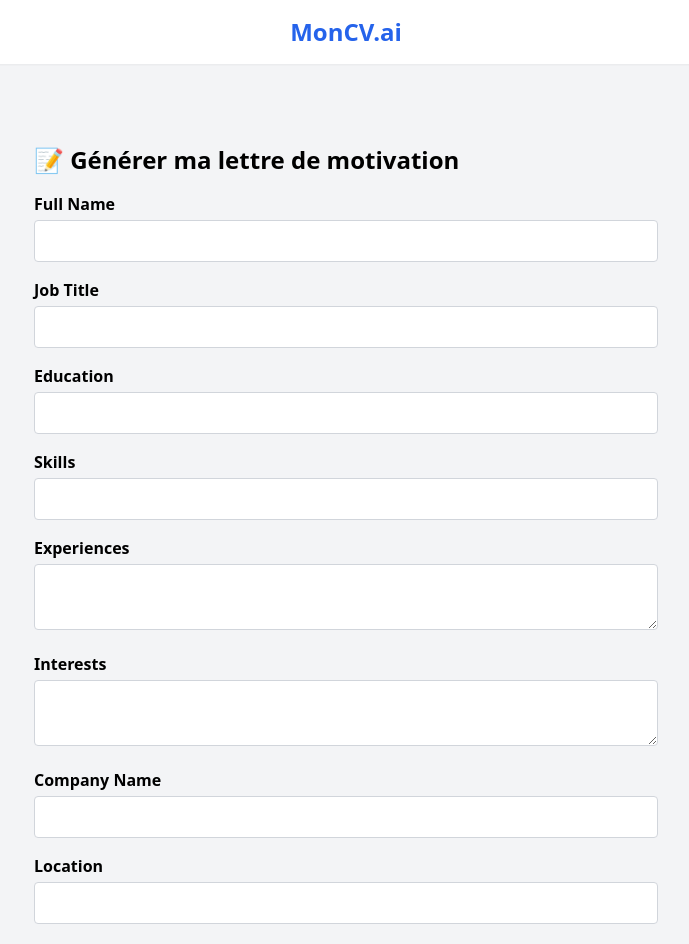
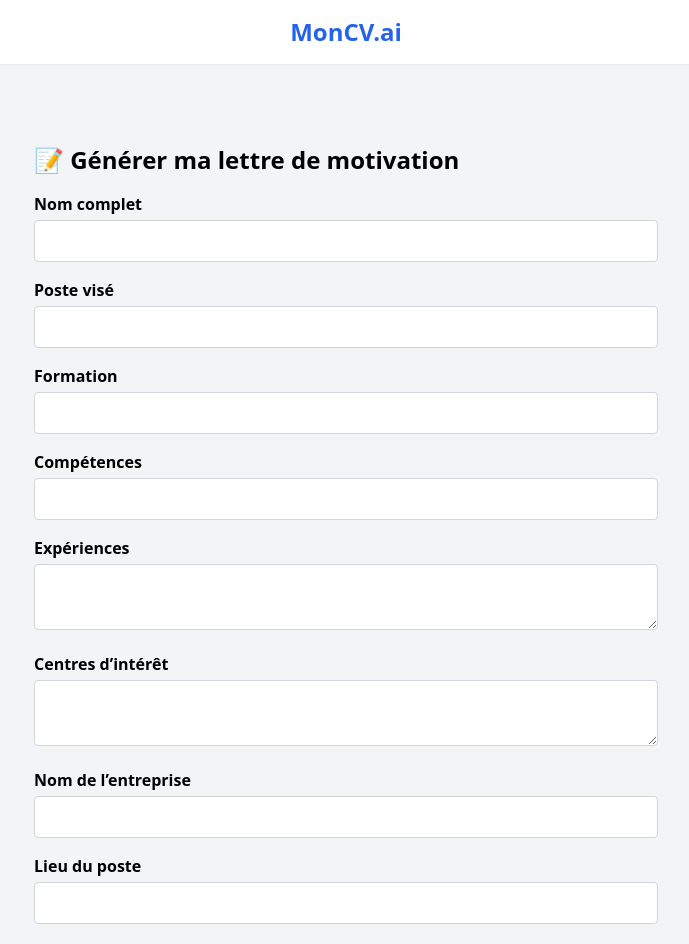
Before and after one commit to Valant41/cv-generator, a React (Vite) app: page /lettre-de-motivation in a window 1280 px wide. Shown: the top 944 px of the page, without its empty margins (294-983 px from the left). Built offline with nearby package versions, Linux system fonts and the light colour scheme; what @react-pdf/renderer would draw is missing.

Commit message:
Champs lettre en Français + modifiable

```diff
--- a/src/components/CoverLetterForm.jsx
+++ b/src/components/CoverLetterForm.jsx
@@ -4,13 +4,23 @@ import axios from "axios";
 import { PDFDownloadLink } from "@react-pdf/renderer";
 import CoverLetterPDF from "./CoverLetterPDF";
 
+const fieldLabels = {
+  fullName: "Nom complet",
+  jobTitle: "Poste visé",
+  education: "Formation",
+  skills: "Compétences",
+  experiences: "Expériences",
+  interests: "Centres d’intérêt",
+  companyName: "Nom de l’entreprise",
+  location: "Lieu du poste",
+  recruiterName: "Nom du recruteur (facultatif)",
+};
 
 export default function CoverLetterForm() {
   const location = useLocation();
   const cvData = location.state?.cvData;
+
   const [loading, setLoading] = useState(false);
-
-
   const [form, setForm] = useState({
     fullName: "",
     jobTitle: "",
@@ -33,12 +43,9 @@ export default function CoverLetterForm() {
         jobTitle: cvData.jobTitle || "",
         education: cvData.formations?.map(f => f.degree + " à " + f.school).join(", ") || "",
         skills: cvData.skills || "",
-        experiences: typeof cvData.experiences === "string"
-  ? cvData.experiences
-  : Array.isArray(cvData.experiences)
+        experiences: Array.isArray(cvData.experiences)
           ? cvData.experiences.map(e => `${e.position} chez ${e.company}`).join(", ")
-    : "",
-
+          : typeof cvData.experiences === "string" ? cvData.experiences : "",
         interests: cvData.interests || "",
       }));
     }
@@ -49,28 +56,20 @@ export default function CoverLetterForm() {
   };
 
   const generateLetter = async () => {
-  console.log("🟢 Bouton Générer cliqué !");
-  console.log("📤 Données envoyées au backend :", form);
-
-  setLoading(true); // ▶️ Démarre l'animation
-  setGeneratedLetter(""); // (optionnel) vide le texte précédent
-
+    setLoading(true);
+    setGeneratedLetter("");
     try {
       const response = await axios.post(
         "https://cv-generator-93on.onrender.com/generate-cover-letter",
         form
       );
-
-    console.log("✅ Réponse reçue du backend :", response.data);
       setGeneratedLetter(response.data.letter);
     } catch (err) {
-    console.error("❌ Erreur lors de la génération :", err.response?.data || err.message);
+      console.error("❌ Erreur :", err.response?.data || err.message);
     } finally {
-    setLoading(false); // ⏹️ Arrête l'animation
+      setLoading(false);
     }
   };
-
-
 
   return (
     <div className="max-w-2xl mx-auto p-6">
@@ -78,10 +77,10 @@ export default function CoverLetterForm() {
 
       {Object.entries(form).map(([key, value]) => (
         <div key={key} className="mb-4">
-          <label className="block font-semibold mb-1 capitalize">
-            {key.replace(/([A-Z])/g, ' $1')}
+          <label className="block font-semibold mb-1">
+            {fieldLabels[key] || key}
           </label>
-          {key === "experiences" || key === "interests" ? (
+          {(key === "experiences" || key === "interests") ? (
             <textarea
               name={key}
               value={value}
@@ -109,7 +108,7 @@ export default function CoverLetterForm() {
 
       {loading && (
         <div className="mt-6 flex justify-center items-center gap-2 text-gray-600">
-    <svg className="animate-spin h-5 w-5 text-gray-600" xmlns="http://www.w3.org/2000/svg" fill="none" viewBox="0 0 24 24">
+          <svg className="animate-spin h-5 w-5" xmlns="http://www.w3.org/2000/svg" fill="none" viewBox="0 0 24 24">
             <circle className="opacity-25" cx="12" cy="12" r="10" stroke="currentColor" strokeWidth="4"></circle>
             <path className="opacity-75" fill="currentColor" d="M4 12a8 8 0 018-8V0C5.373 0 0 5.373 0 12h4z"></path>
           </svg>
@@ -117,13 +116,16 @@ export default function CoverLetterForm() {
         </div>
       )}
 
-
-
       {generatedLetter && (
         <>
-          <div className="mt-6 p-4 border border-gray-300 bg-white rounded shadow">
-            <h2 className="text-xl font-semibold mb-2">Lettre générée :</h2>
-            <p className="whitespace-pre-wrap">{generatedLetter}</p>
+          <div className="mt-6">
+            <label className="block font-semibold mb-2">Lettre générée (modifiable) :</label>
+            <textarea
+              value={generatedLetter}
+              onChange={(e) => setGeneratedLetter(e.target.value)}
+              rows={10}
+              className="w-full border border-gray-300 rounded px-3 py-2 whitespace-pre-wrap"
+            />
           </div>
 
           <div className="text-center mt-4">
```
Lines whose indentation alone changed are shown as unchanged.
